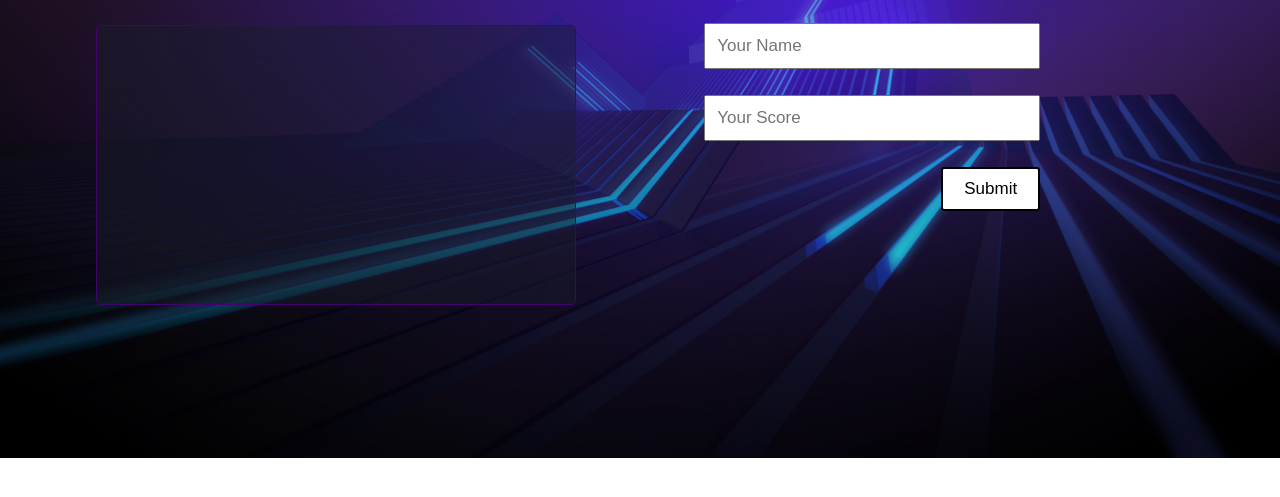
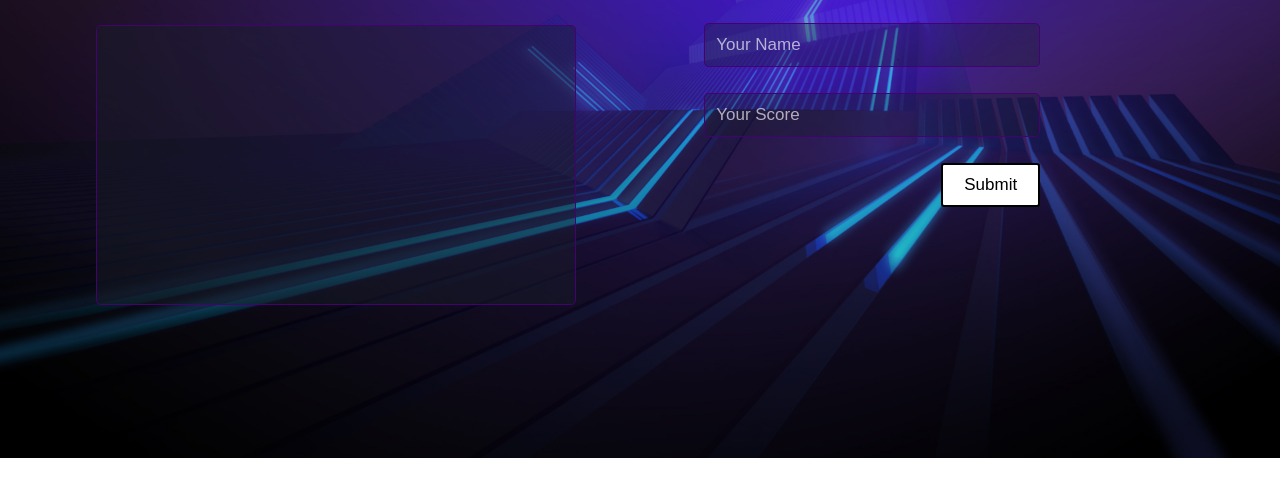
Before and after one commit to NitBravoA92/leaderboard-api, a website built with webpack: page src/index.html in a window 1280 px wide. Shown: the part 275-772 px from the top of the page. Built offline with nearby package versions, Linux system fonts and the light colour scheme; no server answers.

Commit message:
Update CSS styles for the Add your score section

```diff
--- a/src/style.css
+++ b/src/style.css
@@ -117,6 +117,15 @@ main {
   width: 100%;
   padding: 0.7rem;
   font-size: 1em;
+  background-color: #191c2953;
+  border: 1px solid #440170;
+  border-radius: 0.3rem;
+  color: #fff;
+  outline: none;
+}
+
+.input-group input::placeholder {
+  color: #ffffffa4;
 }
 
 .submit-button {
```
